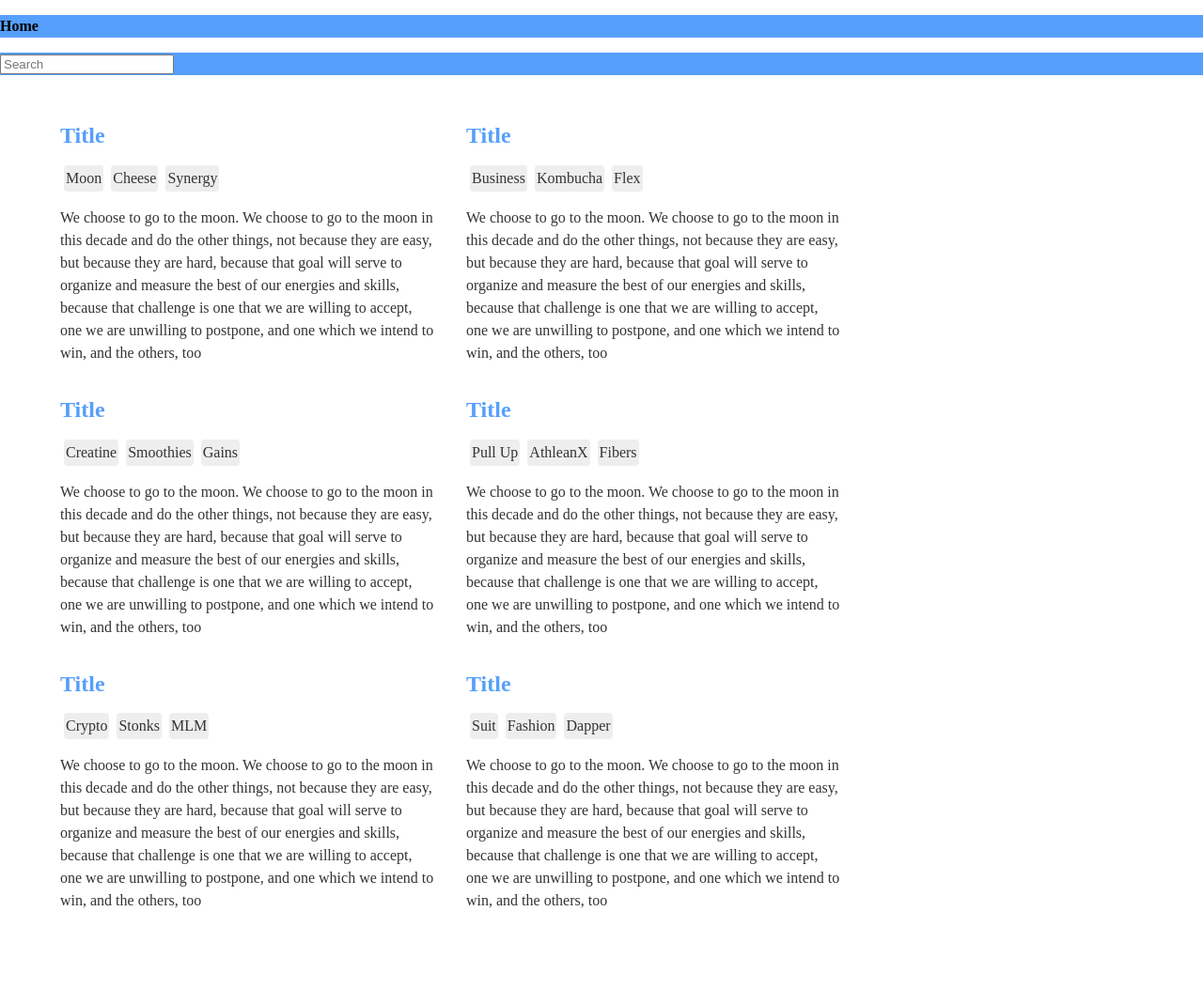
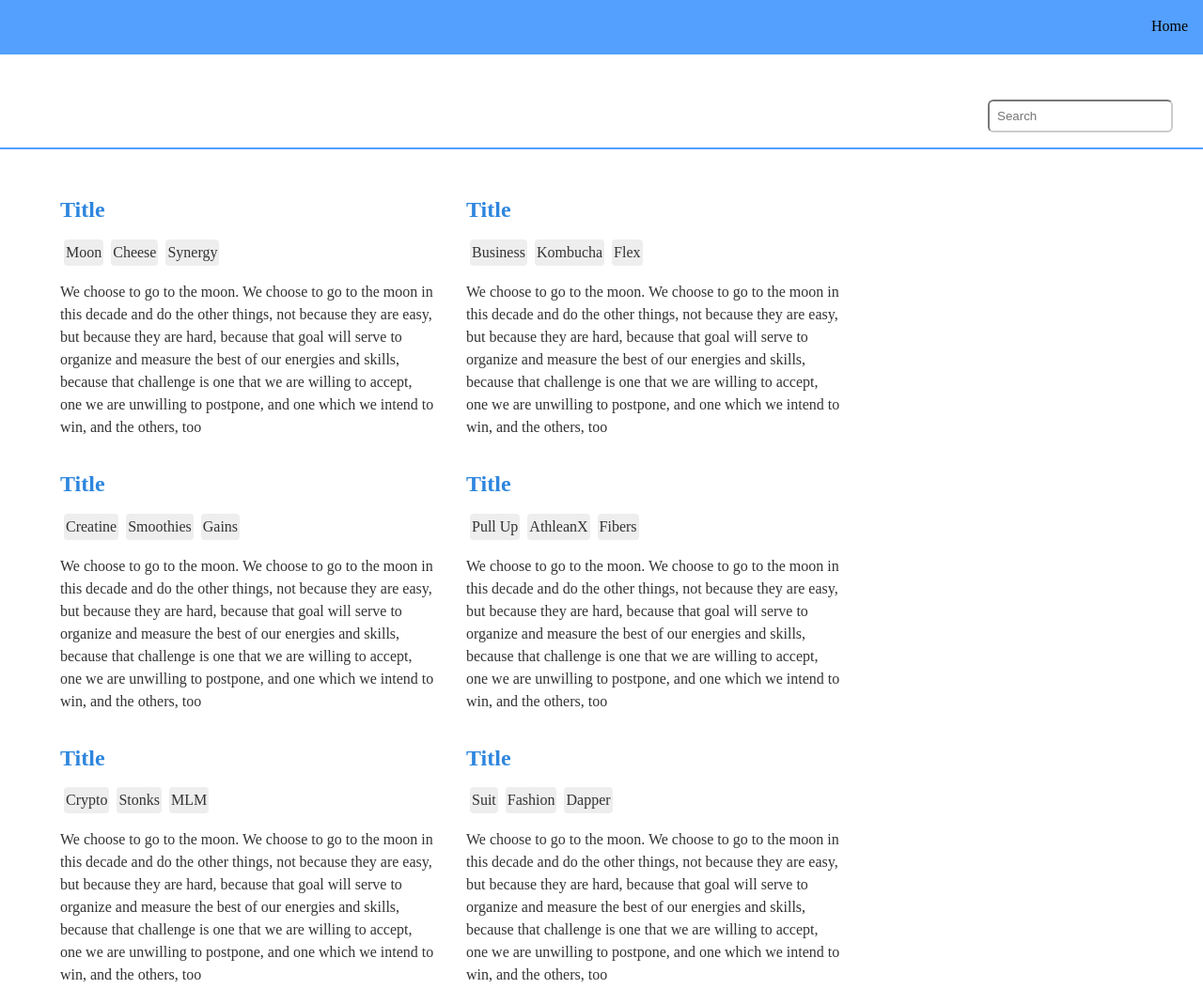
Before and after one commit to je-lam/csen60, a plain HTML site: page labs/lab2/all-articles.html in a window 1280 px wide. Shown: the whole page at 94% size. Before the commit the page ends 1019 px from the top, so only its background shows below. Drawn offline with Linux system fonts and the light colour scheme.

Commit message:
Completed the website CSS

```diff
--- a/labs/lab2/styles/base.css
+++ b/labs/lab2/styles/base.css
@@ -26,8 +26,7 @@ article {
 
 a {
   text-decoration: none;
-  color: #569ffc;
-  font-weight:bold;
+  color: var(--accent-text);
 }
 
 p {
@@ -39,8 +38,21 @@ p {
   color:black;
 }
 
+/* this affects the search bar AND "Home"*/
 header {
-  background-color: #569ffc;
+  /* background-color: #569ffc; */
+  display: flex;
+  justify-content: end;
+  border-bottom:2px solid var(--accent-background);
+}
+
+input {
+  border-color:var(--dark-gray);
+  border-radius: 6px;
+  padding: 0.5rem;
+  margin-top: 3rem;
+  margin-right: 2rem;
+  margin-bottom: 1rem;
 }
 
 /**
@@ -60,6 +72,7 @@ ul.tags {
   padding-left: ;
 }
 
+/* These are the tags like "Moon" "Cheese" "Energy" */
 ul.tags li {
   border-radius: 4px;
   background-color: var(--gray);
@@ -76,15 +89,20 @@ ul.tags a {
 }
 
 /**
-  navigation
+  navigation (contains "Home")
 */
 nav {
   /* background color should be accent-background */
-  background-color: #2e86de;
+  background-color: var(--accent-background);
+  display:flex;
+  justify-content: end;
+
 }
 
+/* "Home" text */
 nav ul {
   /* something should go here */
+  margin-right:1rem;
 }
 
 nav ul a {
```
